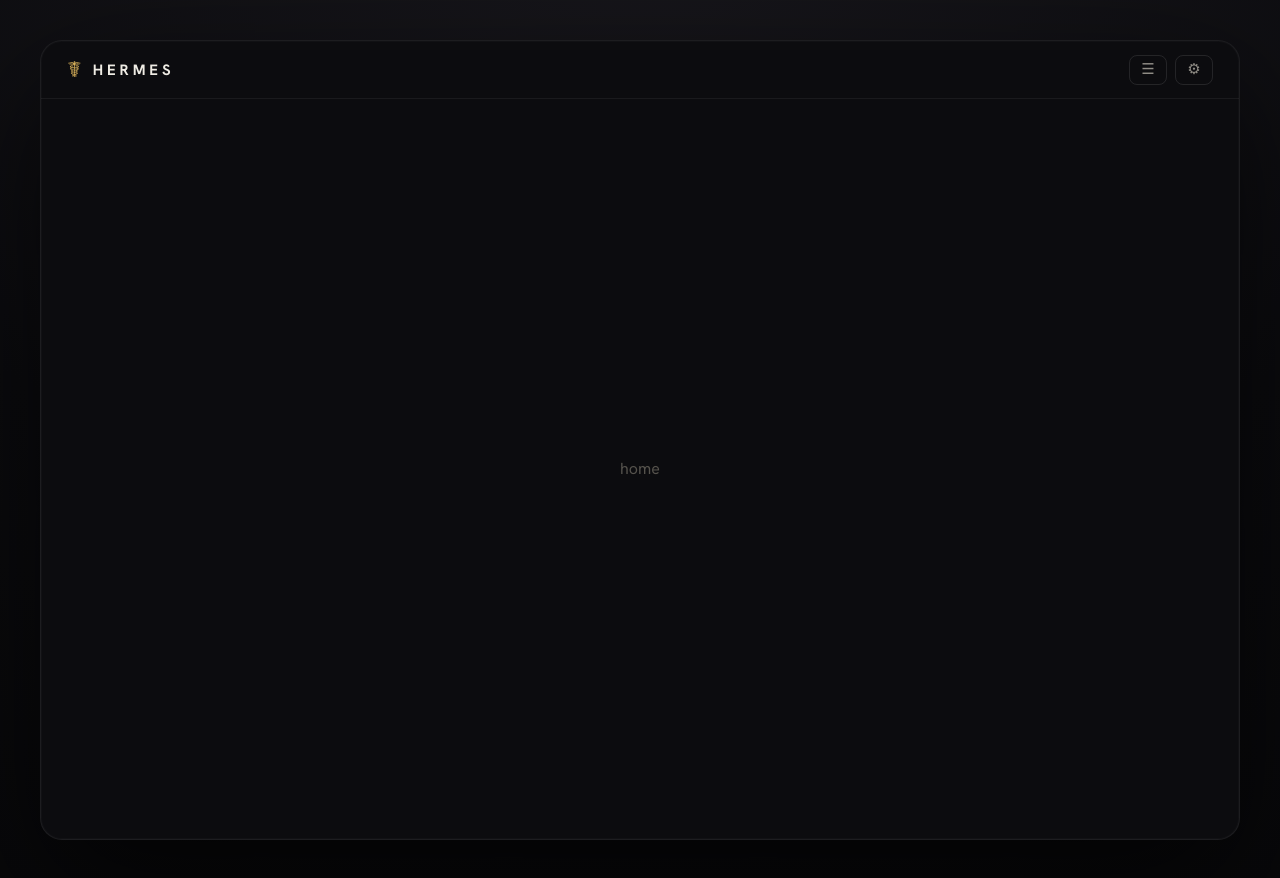
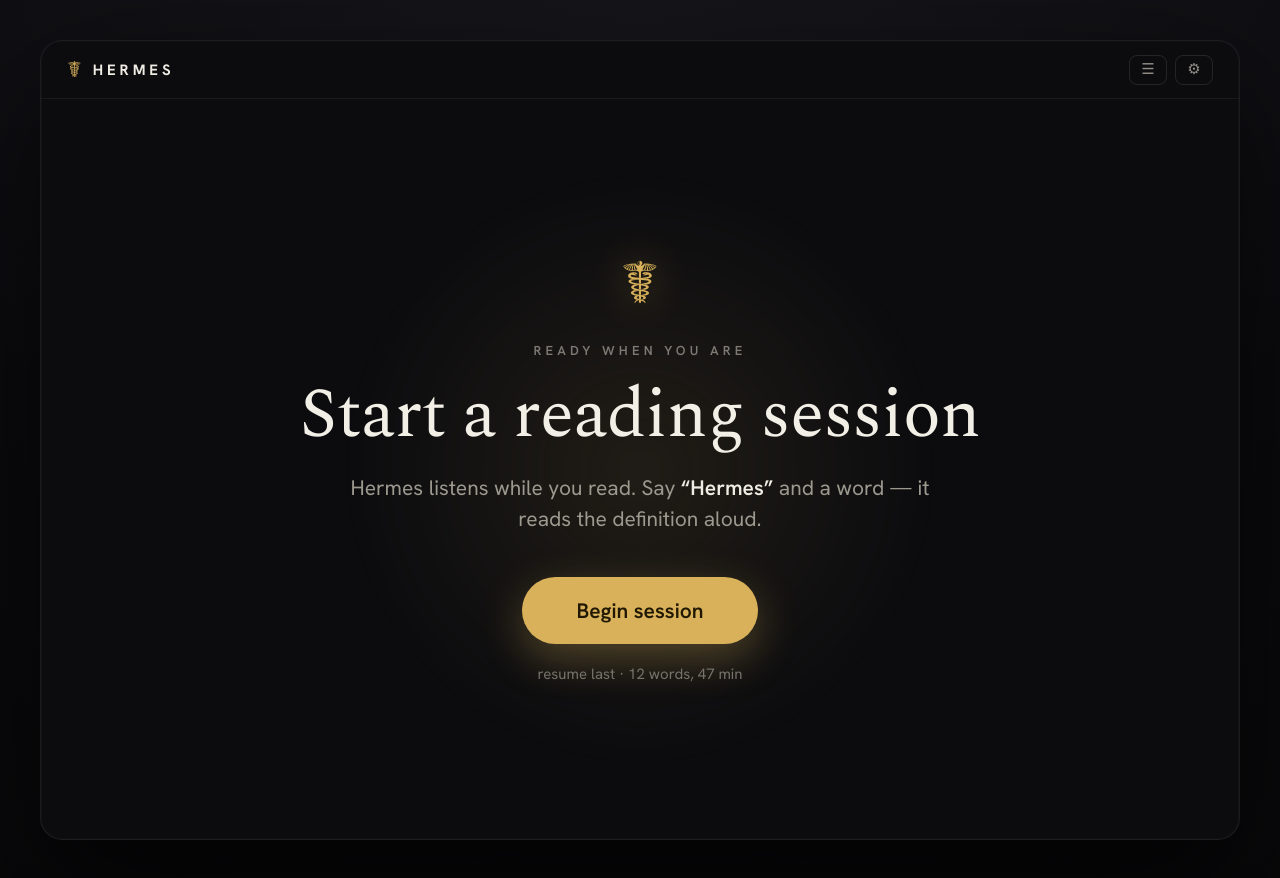
Before and after one commit to advait-namboodiri-cv/hermes, a React (Vite) app: page / in a window 1280 px wide. Built offline with nearby package versions, Linux system fonts and the light colour scheme.

Commit message:
feat: home screen

```diff
--- a/src/App.tsx
+++ b/src/App.tsx
@@ -1,5 +1,6 @@
 import { useState } from "react";
 import Header from "./components/Header";
+import Home from "./components/screens/Home";
 import type { Screen } from "./types";
 
 export default function App() {
@@ -21,7 +22,7 @@ export default function App() {
           position: "relative",
           width: 1280,
           height: 800,
-          background: "var(--color-window, #0c0c0f)",
+          background: "#0c0c0f",
           border: "1px solid rgba(255,255,255,.07)",
           borderRadius: 22,
           boxShadow:
@@ -37,19 +38,12 @@ export default function App() {
           onSettings={() => setScreen("settings")}
         />
         <div style={{ flex: 1, position: "relative", overflow: "hidden" }}>
-          {/* views render here */}
-          <div
-            style={{
-              position: "absolute",
-              inset: 0,
-              display: "flex",
-              alignItems: "center",
-              justifyContent: "center",
-              color: "#56534d",
-            }}
-          >
-            {screen}
-          </div>
+          {screen === "home" && (
+            <Home
+              onBegin={() => setScreen("session")}
+              resumeHint="resume last · 12 words, 47 min"
+            />
+          )}
         </div>
       </div>
     </div>
--- /dev/null
+++ b/src/components/screens/Home.tsx
@@ -0,0 +1,111 @@
+interface HomeProps {
+  onBegin: () => void;
+  resumeHint?: string;
+}
+
+export default function Home({ onBegin, resumeHint }: HomeProps) {
+  return (
+    <div
+      className="fade-up"
+      style={{
+        position: "absolute",
+        inset: 0,
+        display: "flex",
+        flexDirection: "column",
+        alignItems: "center",
+        justifyContent: "center",
+      }}
+    >
+      <div
+        style={{
+          position: "absolute",
+          width: 680,
+          height: 680,
+          borderRadius: "50%",
+          background: "radial-gradient(circle,rgba(216,177,90,.10),transparent 62%)",
+          filter: "blur(8px)",
+        }}
+      />
+      <span
+        style={{
+          fontSize: 58,
+          color: "var(--accent)",
+          lineHeight: 1,
+          marginBottom: 30,
+          textShadow: "0 0 40px rgba(216,177,90,.4)",
+        }}
+      >
+        ☤
+      </span>
+      <div
+        style={{
+          font: "600 13px 'Hanken Grotesk'",
+          letterSpacing: ".32em",
+          textTransform: "uppercase",
+          color: "#7c7a73",
+          position: "relative",
+        }}
+      >
+        Ready when you are
+      </div>
+      <div
+        style={{
+          font: "400 70px/1.04 Spectral,serif",
+          color: "#f2efe7",
+          letterSpacing: "-.01em",
+          marginTop: 20,
+          textAlign: "center",
+          position: "relative",
+        }}
+      >
+        Start a reading session
+      </div>
+      <div
+        style={{
+          font: "400 21px/1.5 'Hanken Grotesk'",
+          color: "#9c998f",
+          marginTop: 20,
+          maxWidth: 580,
+          textAlign: "center",
+          position: "relative",
+        }}
+      >
+        Hermes listens while you read. Say{" "}
+        <span style={{ color: "#efece4", fontWeight: 600 }}>“Hermes”</span> and a
+        word — it reads the definition aloud.
+      </div>
+      <button
+        onClick={onBegin}
+        style={{
+          marginTop: 42,
+          background: "var(--accent)",
+          color: "#211803",
+          font: "600 21px 'Hanken Grotesk'",
+          padding: "20px 54px",
+          borderRadius: 46,
+          border: "none",
+          cursor: "pointer",
+          position: "relative",
+          boxShadow: "0 14px 44px rgba(216,177,90,.32)",
+          transition: "filter .15s ease",
+        }}
+        onMouseEnter={(e) => (e.currentTarget.style.filter = "brightness(1.06)")}
+        onMouseLeave={(e) => (e.currentTarget.style.filter = "none")}
+      >
+        Begin session
+      </button>
+      {resumeHint && (
+        <div
+          style={{
+            font: "400 15px 'Hanken Grotesk'",
+            color: "#76736c",
+            marginTop: 20,
+            position: "relative",
+          }}
+        >
+          {resumeHint}
+        </div>
+      )}
+    </div>
+  );
+}
```
